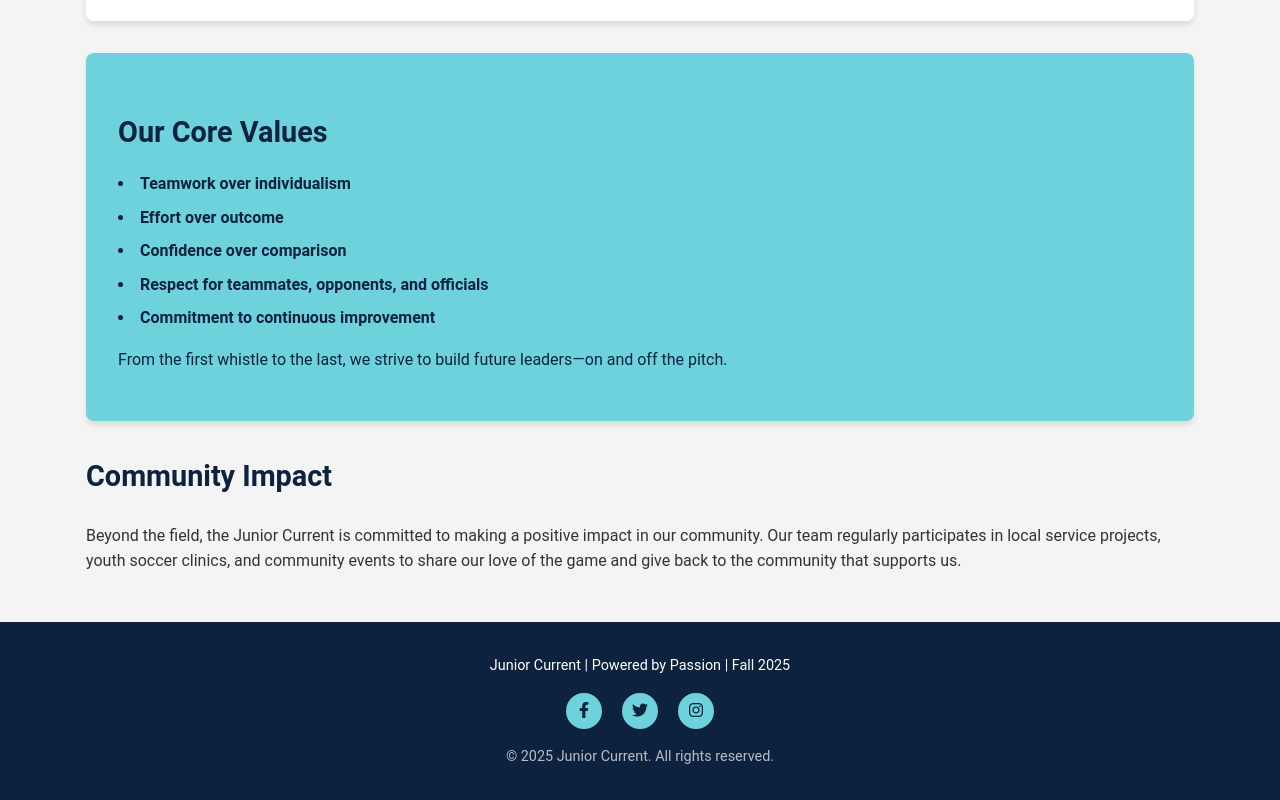
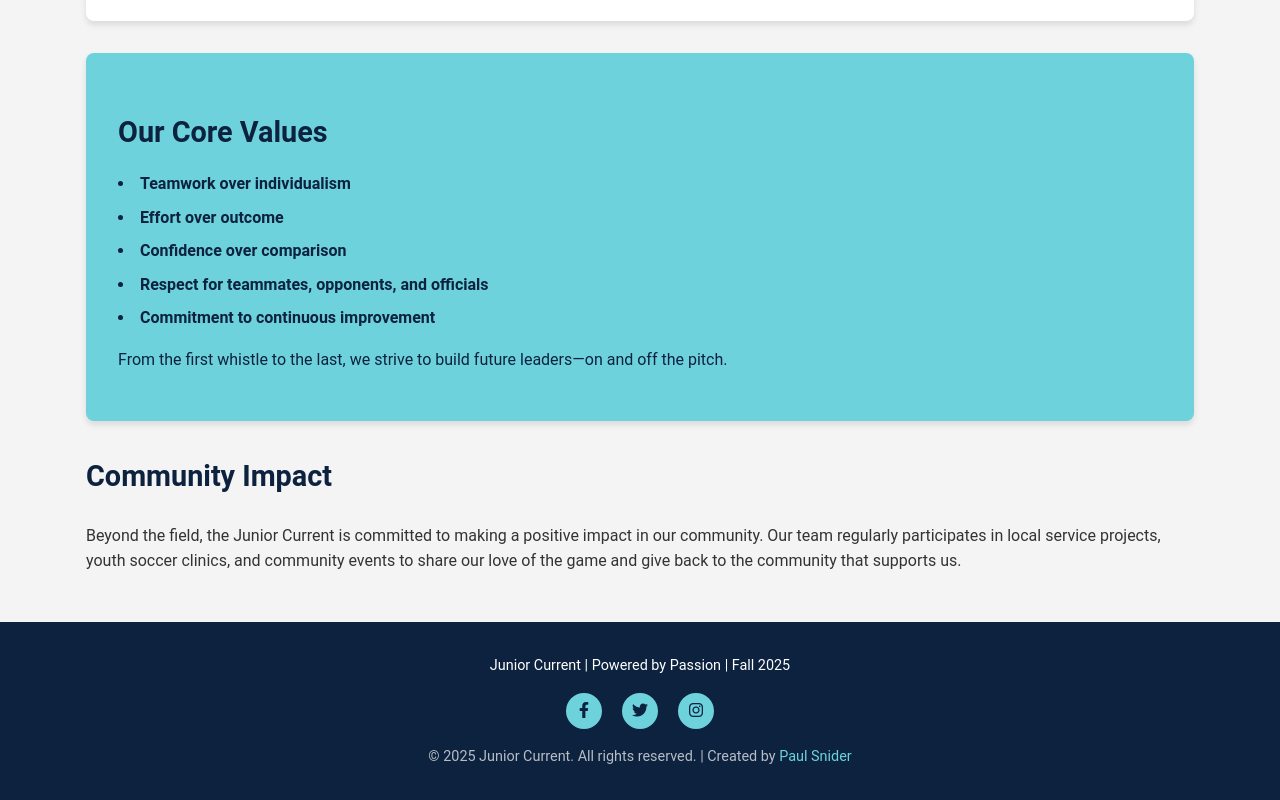
Before and after one commit to pauljsnider/jrkccurrent, a plain HTML site: page about.html in a window 1280 px wide. Shown: the part 659-1459 px from the top of the page. Drawn offline with Linux system fonts and the light colour scheme.

Commit message:
Add 'Created by Paul Snider' credit to all page footers
- Updated copyright line in all main HTML pages
- Added link to paulsnider.net with proper target and rel attributes
- Maintains consistent footer styling across all pages

```diff
--- a/about.html
+++ b/about.html
@@ -75,7 +75,7 @@
                 <a href="https://x.com/thekccurrent" target="_blank" rel="noopener noreferrer" aria-label="X (Twitter)"><i class="fab fa-twitter"></i></a>
                 <a href="https://www.instagram.com/kccurrent/" target="_blank" rel="noopener noreferrer" aria-label="Instagram"><i class="fab fa-instagram"></i></a>
             </div>
-            <p class="copyright">&copy; 2025 Junior Current. All rights reserved.</p>
+            <p class="copyright">&copy; 2025 Junior Current. All rights reserved. | Created by <a href="https://paulsnider.net" target="_blank" rel="noopener noreferrer">Paul Snider</a></p>
         </div>
     </footer>
 
```
Also changed, not shown: admin.html (+1 -1 lines), awards.html (+1 -1 lines), coaches.html (+1 -1 lines), index.html (+1 -1 lines), login.html (+1 -1 lines), roster.html (+1 -1 lines), schedule.html (+1 -1 lines), stats.html (+1 -1 lines).
